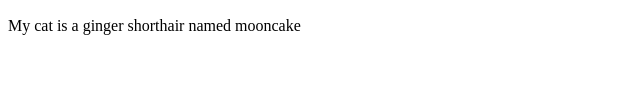
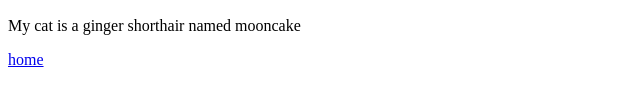
Before and after one commit to R3Risch/2-links, a plain HTML site: page Cats.html in a window 1280 px wide. Shown: the part 148-254 px from the top of the page, 0-640 px from the left. Drawn offline with Linux system fonts and the light colour scheme.

Commit message:
added home link

```diff
--- a/Cats.html
+++ b/Cats.html
@@ -9,6 +9,11 @@
     <h2>Cat Page</h2>
     <p>My cat is a ginger shorthair named mooncake</p>
 
+<p><a href="index.html">home</a></p>
+
+
+
+
 </body>
 
 
```
Also changed, not shown: Dogs.html (+4 -0 lines), Rabbits.html (+4 -0 lines), index.html (+1 -1 lines).
